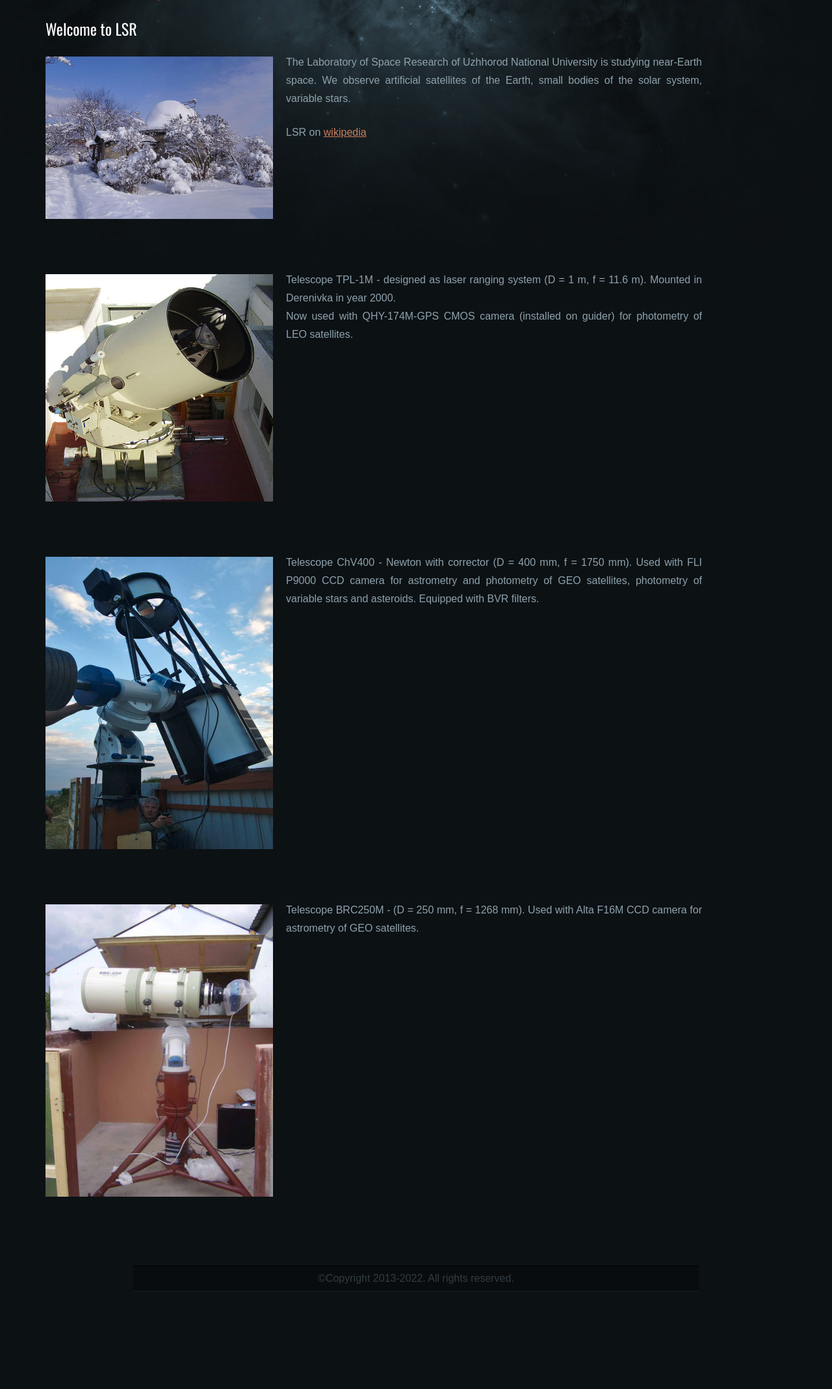
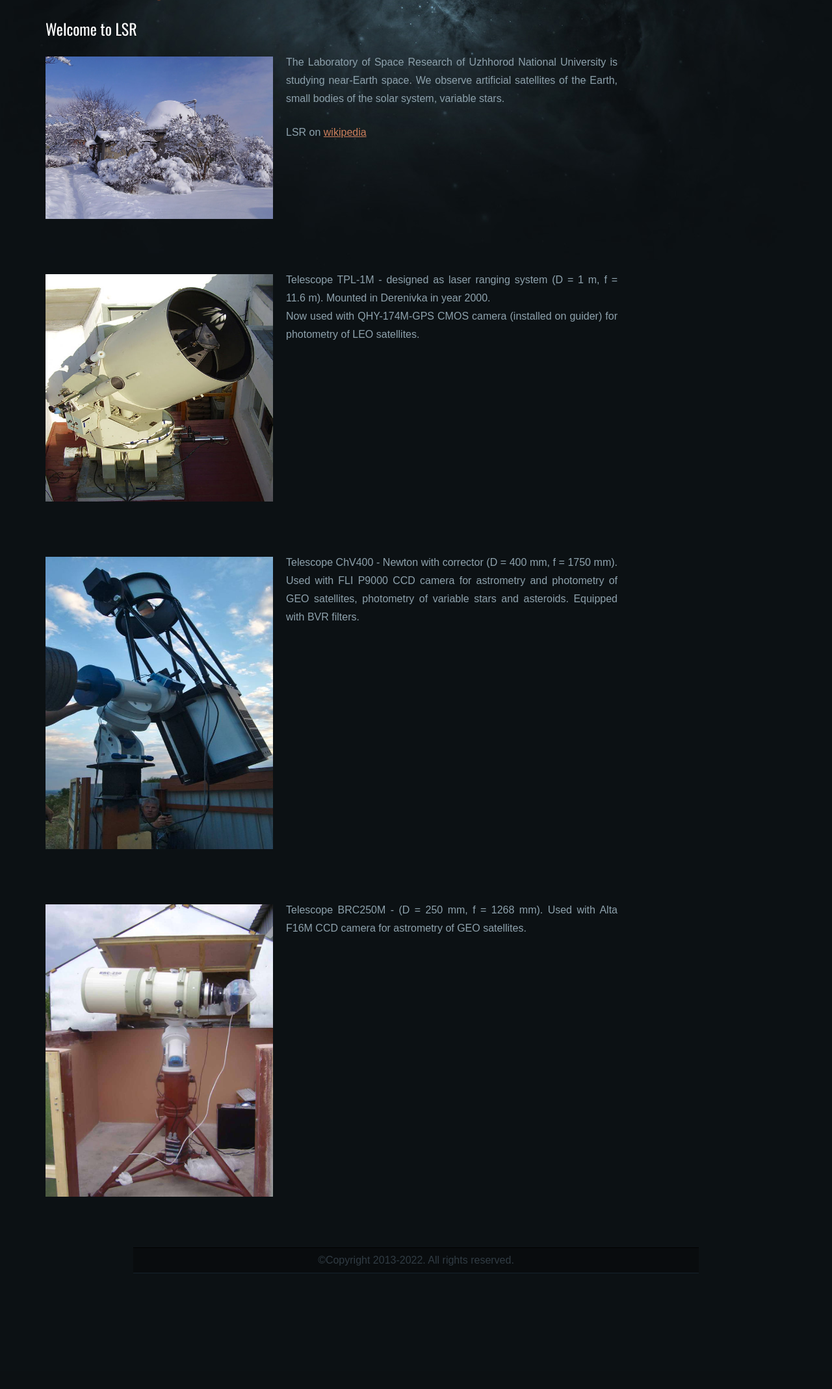
Before and after one commit to vkudak/lkd_site_flask, a Flask app: page /about.html in a window 1280 px wide. Shown: the part 170-2308 px from the top of the page at 65% size. After the commit the page ends 2130 px from the top, so only its background shows below. Run offline with Flask 2, Linux system fonts and the light colour scheme.

Commit message:
css #content

```diff
--- a/static/style.css
+++ b/static/style.css
@@ -90,8 +90,8 @@ ul h4 {
 }
 
 #content {
-	/*float: left;*/
-	float: center;
+	float: left;
+	/*float: center;*/
 	/*text-align-last: center;*/
 	padding: 0;
 	/*margin-right: 5.35em;*/
```
